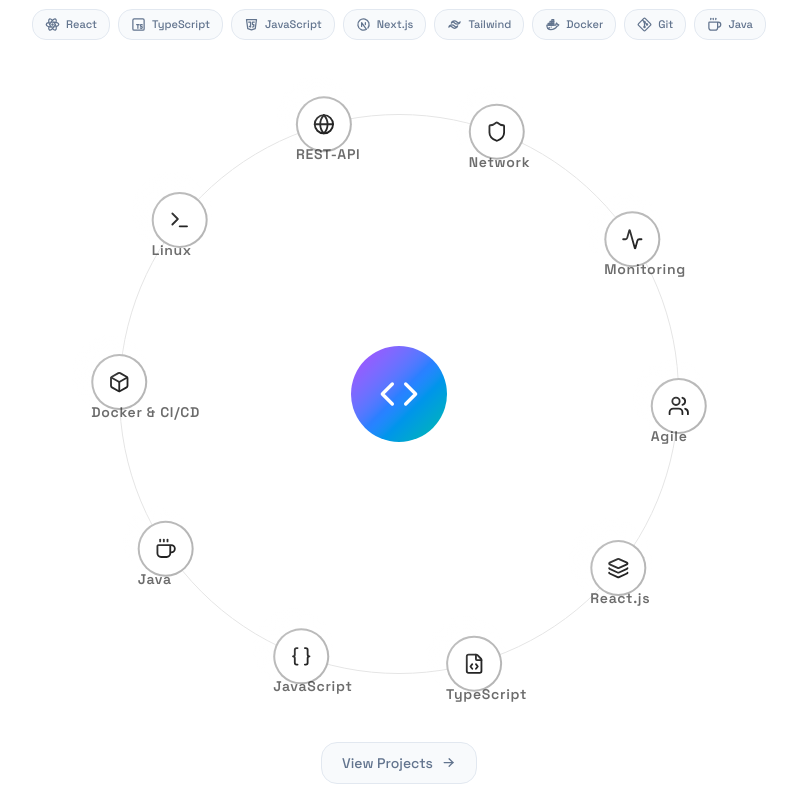
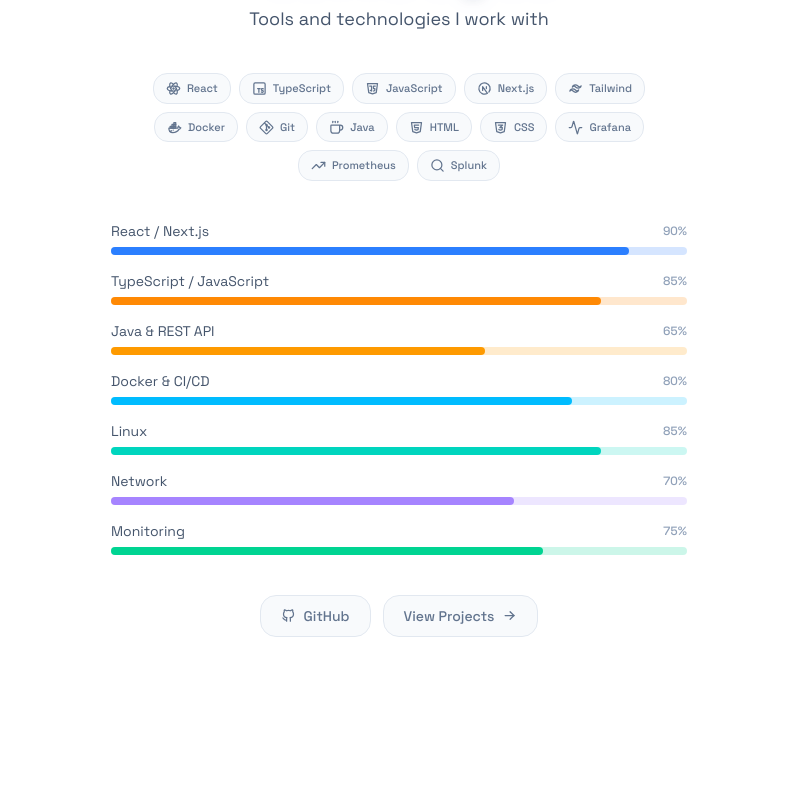
Before and after one commit to Samusn/portfolio_samuel_soun, a Next.js app: page / in a window 1280 px wide. Shown: the part 1880-2680 px from the top of the page, without its empty margins (241-1038 px from the left). Built offline with nearby package versions, Linux system fonts and the light colour scheme.

Commit message:
refactor: new skills section

```diff
--- a/src/components/sections/about/skills-section.tsx
+++ b/src/components/sections/about/skills-section.tsx
@@ -1,17 +1,6 @@
 "use client";
 
-import {
-  Terminal,
-  Coffee,
-  Braces,
-  Layers,
-  FileCode,
-  Box,
-  Shield,
-  Activity,
-  Globe,
-  Users,
-} from "lucide-react";
+import { Coffee, Activity, TrendingUp, Search } from "lucide-react";
 import {
   IconBrandReact,
   IconBrandTypescript,
@@ -19,134 +8,15 @@
   IconBrandDocker,
   IconBrandNextjs,
   IconBrandGit,
+  IconBrandGithub,
   IconBrandTailwind,
+  IconBrandHtml5,
+  IconBrandCss3,
   IconArrowRight,
 } from "@tabler/icons-react";
-import RadialOrbitalTimeline from "@/components/ui/radial-orbital-timeline";
 import { BlurFade } from "@/components/ui/blur-fade";
+import SkillsProgress from "@/components/ui/progress-03";
 import Link from "next/link";
-
-const skillsData = [
-  {
-    id: 1,
-    title: "React.js",
-    date: "seit 2024",
-    content:
-      "Building component-based UIs and interactive web apps. Includes UI design review, state management, and implementation of user-facing features.",
-    category: "Frontend",
-    icon: Layers,
-    relatedIds: [2, 3],
-    status: "in-progress" as const,
-    energy: 90,
-  },
-  {
-    id: 2,
-    title: "TypeScript",
-    date: "seit 2024",
-    content:
-      "Type-safe application development and API design. Used across frontend and backend to keep large codebases maintainable.",
-    category: "Language",
-    icon: FileCode,
-    relatedIds: [1, 3],
-    status: "in-progress" as const,
-    energy: 85,
-  },
-  {
-    id: 3,
-    title: "JavaScript",
-    date: "seit 2023",
-    content:
-      "Core language for frontend and backend development. Modern ES patterns, async handling, and performance-optimized applications.",
-    category: "Language",
-    icon: Braces,
-    relatedIds: [1, 2],
-    status: "completed" as const,
-    energy: 85,
-  },
-  {
-    id: 4,
-    title: "Java",
-    date: "seit 2023",
-    content: "Enterprise backend development and REST service implementation.",
-    category: "Language",
-    icon: Coffee,
-    relatedIds: [7, 3],
-    status: "in-progress" as const,
-    energy: 60,
-  },
-  {
-    id: 5,
-    title: "Docker & CI/CD",
-    date: "seit 2023",
-    content:
-      "Containerization, deployment pipelines (Jenkins, Helm, Kubernetes), and release automation for scalable app delivery.",
-    category: "DevOps",
-    icon: Box,
-    relatedIds: [6, 4],
-    status: "completed" as const,
-    energy: 80,
-  },
-  {
-    id: 6,
-    title: "Linux",
-    date: "seit 2023",
-    content:
-      "Workstation setup, shell scripting, and system administration. Daily driver for development and network device operations.",
-    category: "Infrastructure",
-    icon: Terminal,
-    relatedIds: [5, 8],
-    status: "completed" as const,
-    energy: 85,
-  },
-  {
-    id: 7,
-    title: "REST-API",
-    date: "seit 2023",
-    content:
-      "Design and integration of REST interfaces. Experience with modern API standards, documentation, and microservice communication.",
-    category: "Backend",
-    icon: Globe,
-    relatedIds: [4, 2],
-    status: "completed" as const,
-    energy: 82,
-  },
-  {
-    id: 8,
-    title: "Network",
-    date: "seit 2025",
-    content:
-      "Enterprise network operations at Swisscom. VPN, routing protocols, security policies, and cloud-based network devices.",
-    category: "Infrastructure",
-    icon: Shield,
-    relatedIds: [6, 9],
-    status: "completed" as const,
-    energy: 70,
-  },
-  {
-    id: 9,
-    title: "Monitoring",
-    date: "seit 2024",
-    content:
-      "Grafana, Prometheus, and Splunk for dashboards, metrics, log analysis, and alerting in production environments.",
-    category: "Observability",
-    icon: Activity,
-    relatedIds: [8, 5],
-    status: "completed" as const,
-    energy: 75,
-  },
-  {
-    id: 10,
-    title: "Agile",
-    date: "seit 2023",
-    content:
-      "Scrum and Kanban in multi-team environments. Planning, sprint reviews, and iterative delivery across Swisscom teams.",
-    category: "Methodology",
-    icon: Users,
-    relatedIds: [1, 5],
-    status: "completed" as const,
-    energy: 78,
-  },
-];
 
 const techStack = [
   { icon: IconBrandReact, label: "React" },
@@ -157,12 +27,17 @@
   { icon: IconBrandDocker, label: "Docker" },
   { icon: IconBrandGit, label: "Git" },
   { icon: Coffee, label: "Java" },
+  { icon: IconBrandHtml5, label: "HTML" },
+  { icon: IconBrandCss3, label: "CSS" },
+  { icon: Activity, label: "Grafana" },
+  { icon: TrendingUp, label: "Prometheus" },
+  { icon: Search, label: "Splunk" },
 ];
 
 export function SkillsSection() {
   return (
     <section id="skills" className="py-16 sm:py-24">
-      <BlurFade delay={0.05} inView className="mx-auto w-full max-w-5xl px-4 sm:px-6 lg:px-12 text-center space-y-6">
+      <BlurFade delay={0.05} inView className="mx-auto w-full max-w-2xl px-4 sm:px-6 lg:px-12 text-center space-y-10">
         <div className="space-y-3">
           <p className="text-xs font-semibold uppercase tracking-[0.4em] text-slate-500 dark:text-slate-400">
             Competencies
@@ -190,13 +65,18 @@
           ))}
         </div>
 
-      </BlurFade>
+        <SkillsProgress />
 
-      <div className="mt-12 w-full">
-        <RadialOrbitalTimeline timelineData={skillsData} />
-      </div>
-
-      <div className="mt-12 flex justify-center">
+        <div className="flex items-center justify-center gap-3">
+          <a
+            href="https://github.com/Samusn"
+            target="_blank"
+            rel="noreferrer"
+            className="inline-flex items-center gap-2 rounded-2xl border border-slate-200 bg-slate-50 px-5 py-2.5 text-sm font-medium text-slate-500 transition-all active:scale-95 md:hover:border-slate-300 md:hover:text-slate-700 dark:border-slate-700 dark:bg-slate-800 dark:text-slate-400 dark:md:hover:border-slate-500 dark:md:hover:text-slate-200"
+          >
+            <IconBrandGithub size={15} />
+            GitHub
+          </a>
           <Link
             href="/projects"
             className="inline-flex items-center gap-2 rounded-2xl border border-slate-200 bg-slate-50 px-5 py-2.5 text-sm font-medium text-slate-500 transition-all active:scale-95 md:hover:border-slate-300 md:hover:text-slate-700 dark:border-slate-700 dark:bg-slate-800 dark:text-slate-400 dark:md:hover:border-slate-500 dark:md:hover:text-slate-200"
@@ -205,6 +85,7 @@
             <IconArrowRight size={15} />
           </Link>
         </div>
+      </BlurFade>
     </section>
   );
 }
--- /dev/null
+++ b/src/components/ui/achievement-cards.tsx
@@ -0,0 +1,34 @@
+import * as React from "react";
+import { cn } from "@/lib/utils";
+
+export interface AwardCardProps extends React.HTMLAttributes<HTMLDivElement> {
+  icon: React.ReactNode;
+  title: string;
+  description: string;
+}
+
+const AwardCard = React.forwardRef<HTMLDivElement, AwardCardProps>(
+  ({ className, icon, title, description, ...props }, ref) => {
+    return (
+      <div
+        ref={ref}
+        className={cn(
+          "flex min-w-[200px] items-center gap-4 rounded-xl border border-slate-200 bg-slate-50 p-4",
+          "transition-all duration-300 ease-in-out hover:border-slate-300 hover:-translate-y-0.5 hover:shadow-sm",
+          "dark:border-slate-700 dark:bg-slate-800 dark:hover:border-slate-500",
+          className
+        )}
+        {...props}
+      >
+        <div className="flex-shrink-0 text-slate-500 dark:text-slate-400">{icon}</div>
+        <div className="flex flex-col text-left">
+          <p className="text-[11px] font-medium text-slate-400 dark:text-slate-500">{title}</p>
+          <p className="text-sm font-semibold text-slate-700 dark:text-slate-200">{description}</p>
+        </div>
+      </div>
+    );
+  }
+);
+AwardCard.displayName = "AwardCard";
+
+export { AwardCard };
--- /dev/null
+++ b/src/components/ui/progress-03-utils/progress.tsx
@@ -0,0 +1,35 @@
+"use client";
+
+import * as React from "react";
+import { cn } from "@/lib/utils";
+
+interface ProgressProps extends React.HTMLAttributes<HTMLDivElement> {
+  value?: number;
+}
+
+function Progress({ className, value = 0, ...props }: ProgressProps) {
+  return (
+    <div
+      data-slot="progress"
+      role="progressbar"
+      aria-valuenow={value}
+      aria-valuemin={0}
+      aria-valuemax={100}
+      className={cn("relative w-full", className)}
+      {...props}
+    >
+      <div
+        data-slot="progress-track"
+        className="h-2 w-full rounded-full bg-slate-100 dark:bg-slate-800"
+      >
+        <div
+          data-slot="progress-indicator"
+          className="h-full rounded-full bg-slate-900 transition-all duration-1000 ease-out dark:bg-white"
+          style={{ width: `${value}%` }}
+        />
+      </div>
+    </div>
+  );
+}
+
+export { Progress };
--- /dev/null
+++ b/src/components/ui/progress-03.tsx
@@ -0,0 +1,78 @@
+"use client";
+
+import { useState, useEffect } from "react";
+import { Progress } from "@/components/ui/progress-03-utils/progress";
+import { cn } from "@/lib/utils";
+
+const stats = [
+  {
+    label: "React / Next.js",
+    value: 90,
+    indicatorClass: "**:data-[slot='progress-indicator']:bg-blue-500!",
+    trackClass: "**:data-[slot='progress-track']:bg-blue-500/20!",
+  },
+  {
+    label: "TypeScript / JavaScript",
+    value: 85,
+    indicatorClass: "**:data-[slot='progress-indicator']:bg-orange-400!",
+    trackClass: "**:data-[slot='progress-track']:bg-orange-400/20!",
+  },
+  {
+    label: "Java & REST API",
+    value: 65,
+    indicatorClass: "**:data-[slot='progress-indicator']:bg-amber-500!",
+    trackClass: "**:data-[slot='progress-track']:bg-amber-500/20!",
+  },
+  {
+    label: "Docker & CI/CD",
+    value: 80,
+    indicatorClass: "**:data-[slot='progress-indicator']:bg-sky-400!",
+    trackClass: "**:data-[slot='progress-track']:bg-sky-400/20!",
+  },
+  {
+    label: "Linux",
+    value: 85,
+    indicatorClass: "**:data-[slot='progress-indicator']:bg-teal-400!",
+    trackClass: "**:data-[slot='progress-track']:bg-teal-400/20!",
+  },
+  {
+    label: "Network",
+    value: 70,
+    indicatorClass: "**:data-[slot='progress-indicator']:bg-violet-400!",
+    trackClass: "**:data-[slot='progress-track']:bg-violet-400/20!",
+  },
+  {
+    label: "Monitoring",
+    value: 75,
+    indicatorClass: "**:data-[slot='progress-indicator']:bg-emerald-400!",
+    trackClass: "**:data-[slot='progress-track']:bg-emerald-400/20!",
+  },
+] as const;
+
+export default function SkillsProgress() {
+  const [mounted, setMounted] = useState(false);
+
+  useEffect(() => {
+    const t = setTimeout(() => setMounted(true), 150);
+    return () => clearTimeout(t);
+  }, []);
+
+  return (
+    <div className="w-full space-y-4">
+      {stats.map(({ label, value, indicatorClass, trackClass }) => (
+        <div key={label} className="space-y-1.5">
+          <div className="flex items-center justify-between">
+            <span className="text-sm text-slate-600 dark:text-slate-400">{label}</span>
+            <span className="text-xs font-medium tabular-nums text-slate-400 dark:text-slate-500">
+              {mounted ? value : 0}%
+            </span>
+          </div>
+          <Progress
+            value={mounted ? value : 0}
+            className={cn(indicatorClass, trackClass)}
+          />
+        </div>
+      ))}
+    </div>
+  );
+}
```
Lines whose indentation alone changed are shown as unchanged.
